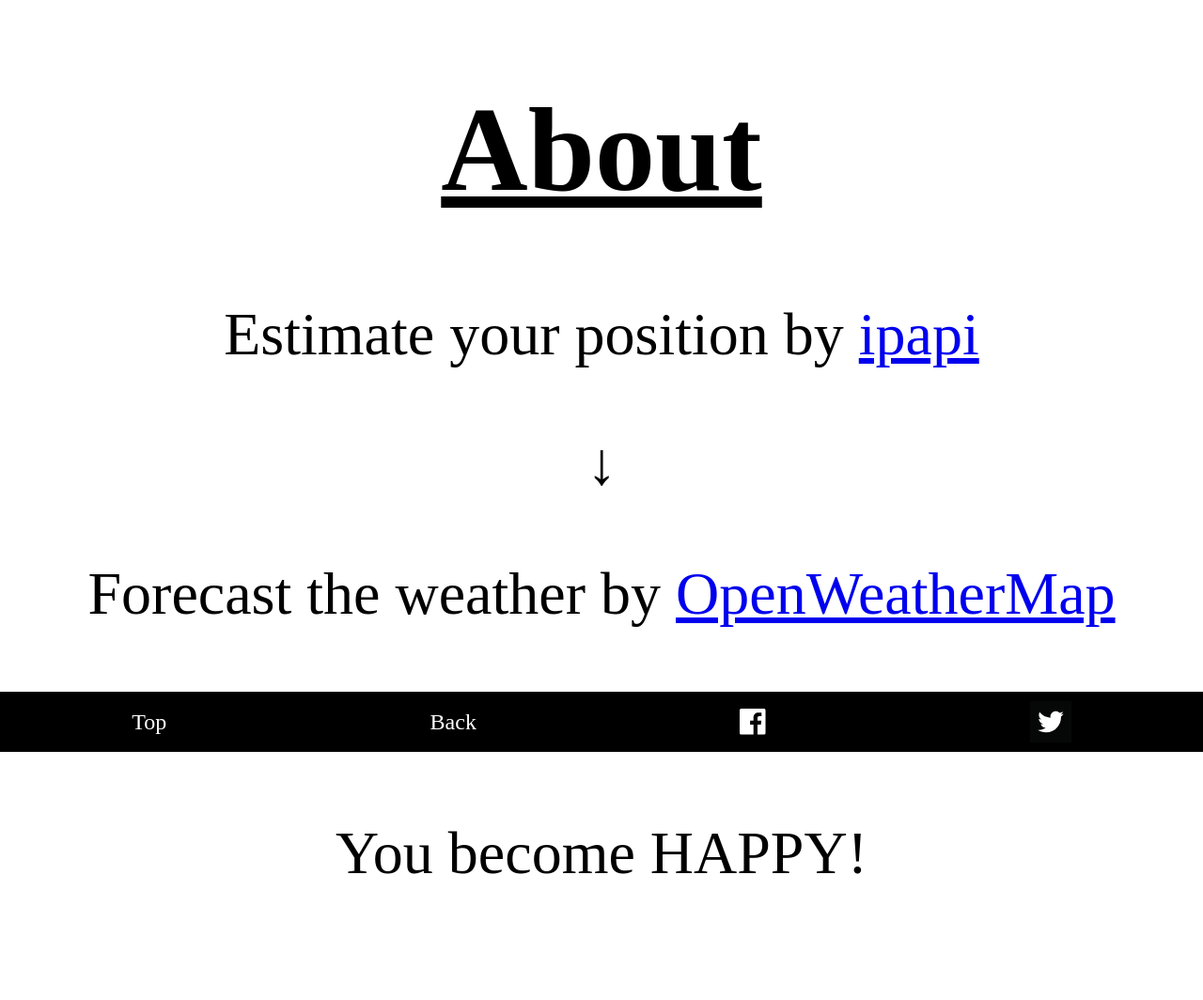
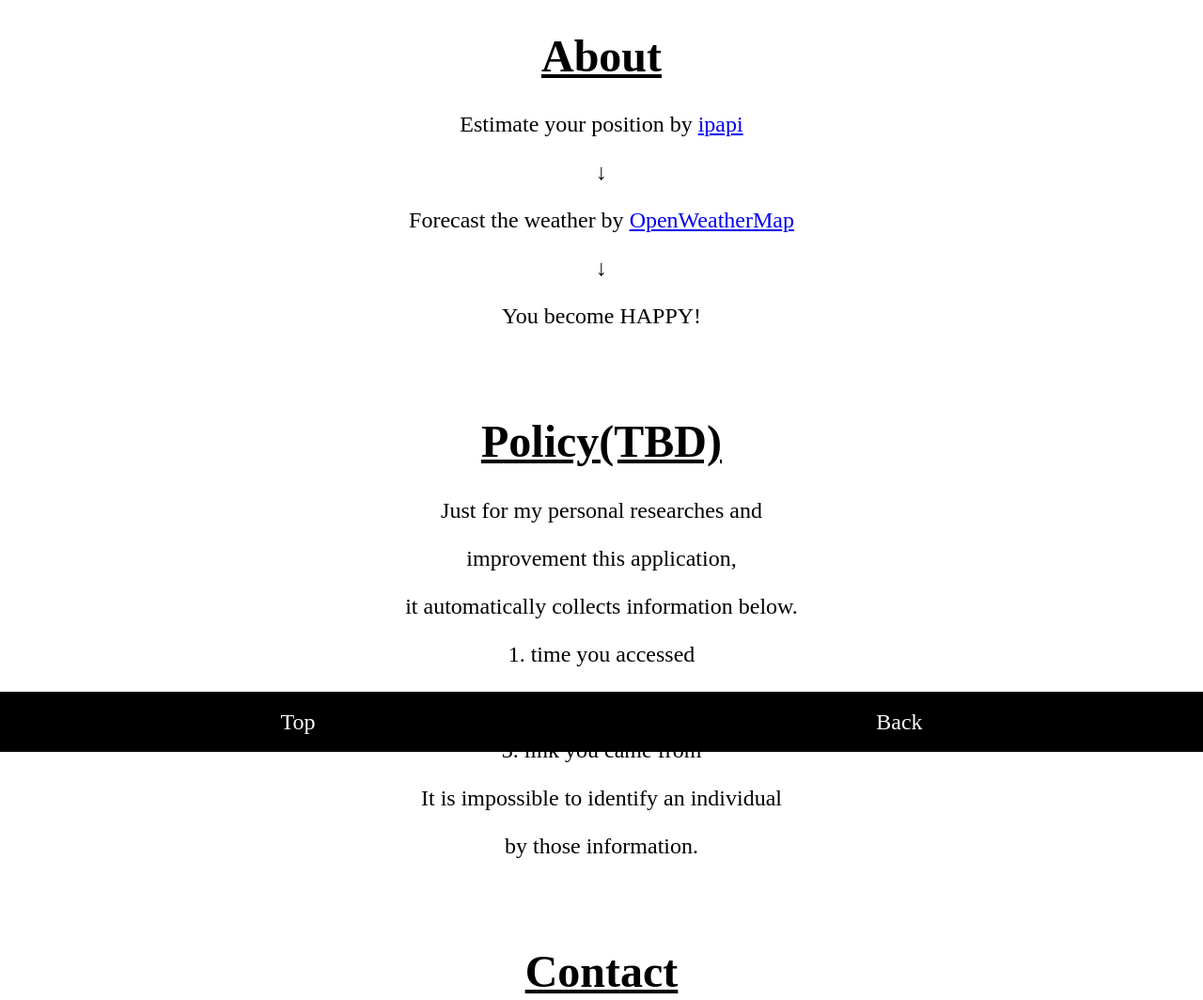
Before and after one commit to R-aphus/R-aphus.github.io, a plain HTML site: page umbrella/about.html in a window 1280 px wide. Shown: the top 1064 px of the page at 94% size. Drawn offline with Linux system fonts and the light colour scheme.

Commit message:
umbrella

```diff
--- a/umbrella/about.html
+++ b/umbrella/about.html
@@ -6,6 +6,7 @@
         <style type="text/css">
             html, body {
                 margin: 0;
+                margin-bottom: 10vh;
             }
             #nav {
                 position: fixed;
@@ -26,11 +27,11 @@
                 text-align: center;
             }
             h1 {
-                font-size: 10vw;
+                font-size: 6vh;
                 text-decoration: underline;
             }
             p {
-                font-size: 5vw;
+                font-size: 3vh;
             }
         </style>
     </head>
@@ -43,18 +44,28 @@
                 <p>Forecast the weather by <a href="https://openweathermap.org" target="_blank">OpenWeatherMap</a></p>
                 <p>↓</p>
                 <p>You become HAPPY!</p>
-                <br>
+                <br><br>
             </div>
             <div>
-                <h1>Policy</h1>
+                <h1>Policy(TBD)</h1>
+                <p>Just for my personal researches and</p>
+                <p>improvement this application,</p>
+                <p>it automatically collects information below.</p>
+                <p>1. time you accessed</p>
+                <p>2. place you accessed</p>
+                <p>3. link you came from</p>
+                <p>It is impossible to identify an individual</p>
+                <p>by those information.</p>
+                <br><br>
+            </div>
+            <div>
+                <h1>Contact</h1>
                 <p>TBD</p>
             </div>
         </div>
         <div id="nav">
             <div onclick="location.href='https://r-aphus.github.io';">Top</div>
             <div onclick="location.href='https://r-aphus.github.io/umbrella/';">Back</div>
-            <img id="Facebook" onclick="window.open('https://www.facebook.com/sharer/sharer.php?u=https%3a%2f%2fr%2daphus%2egithub%2eio%2fumbrella%2f');" src="../social/flogo-HexRBG-Wht-58.svg" style="width:3.5vh;height:3.5vh;">
-            <img id="Twitter" src="../social/Twitter_Logo_WhiteOnImage.svg" style="width:5.5vh;height:5.5vh;">
         </div>
     </body>
 </html>
```
Also changed, not shown: umbrella/index.html (+9 -8 lines).
